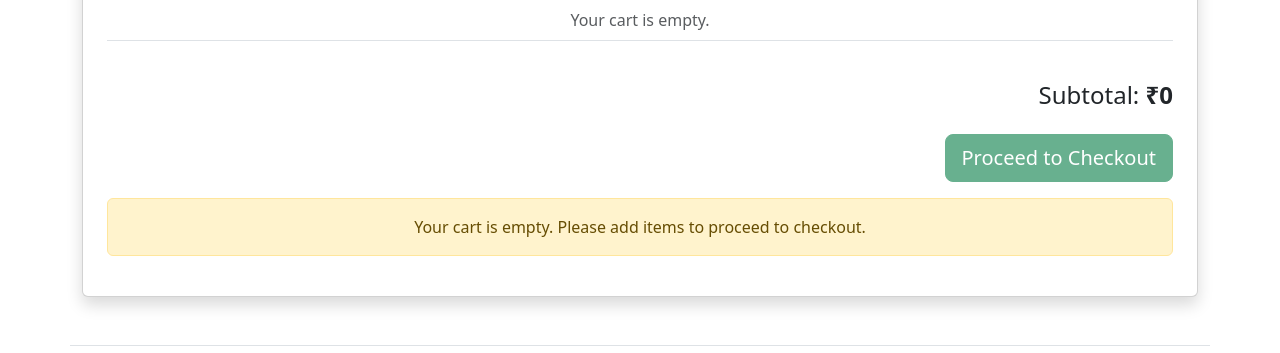
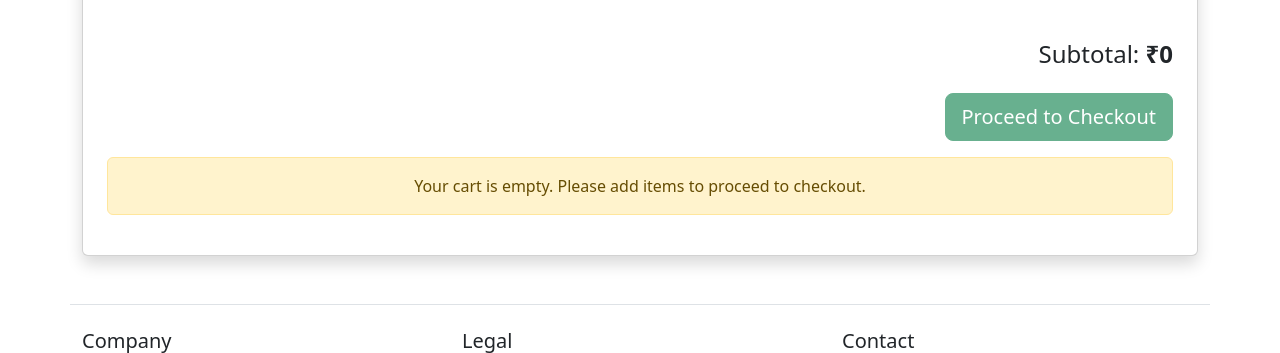
Before and after one commit to him4lik/web_ecom, a Django app: template cart/templates/cart.html in a window 1280 px wide. Shown: the part 287-640 px from the top of the page. Run offline with Django 4.2, Linux system fonts and the light colour scheme; the template is opened without the code that fills it, so the values that code supplies are empty; some libraries are stand-ins or nearby versions.

Commit message:
refactoring

```diff
--- a/cart/templates/cart.html
+++ b/cart/templates/cart.html
@@ -10,12 +10,6 @@
 
     <div class="card shadow p-4">
         <h5 class="mb-3">Username: <strong>{{ api_user.name }}</strong></h5>
-
-        {% if cart_error %}
-            <div class="alert alert-danger text-center">
-                {{ cart_error }}
-            </div>
-        {% else %}
             <table class="table table-hover text-center align-middle">
                 <thead class="table-dark text-light">
                     <tr>
@@ -57,10 +51,6 @@
                             </button>
                         </td>
                     </tr>
-                    {% empty %}
-                    <tr>
-                        <td colspan="5" class="text-center text-muted">Your cart is empty.</td>
-                    </tr>
                     {% endfor %}
                 </tbody>
             </table>
@@ -81,7 +71,6 @@
                     Your cart is empty. Please add items to proceed to checkout.
                 </div>
             {% endif %}
-        {% endif %}
     </div>
 </div>
 {% endblock %}
```
Also changed, not shown: cart/views.py (+2 -9 lines).
